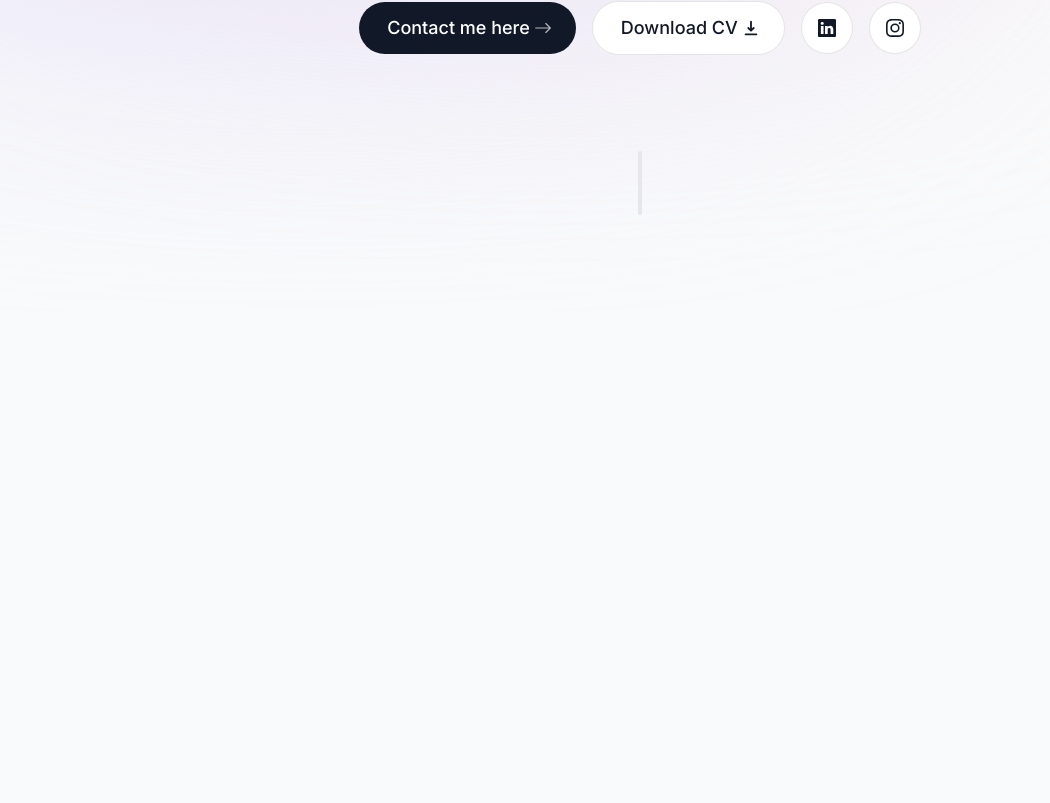
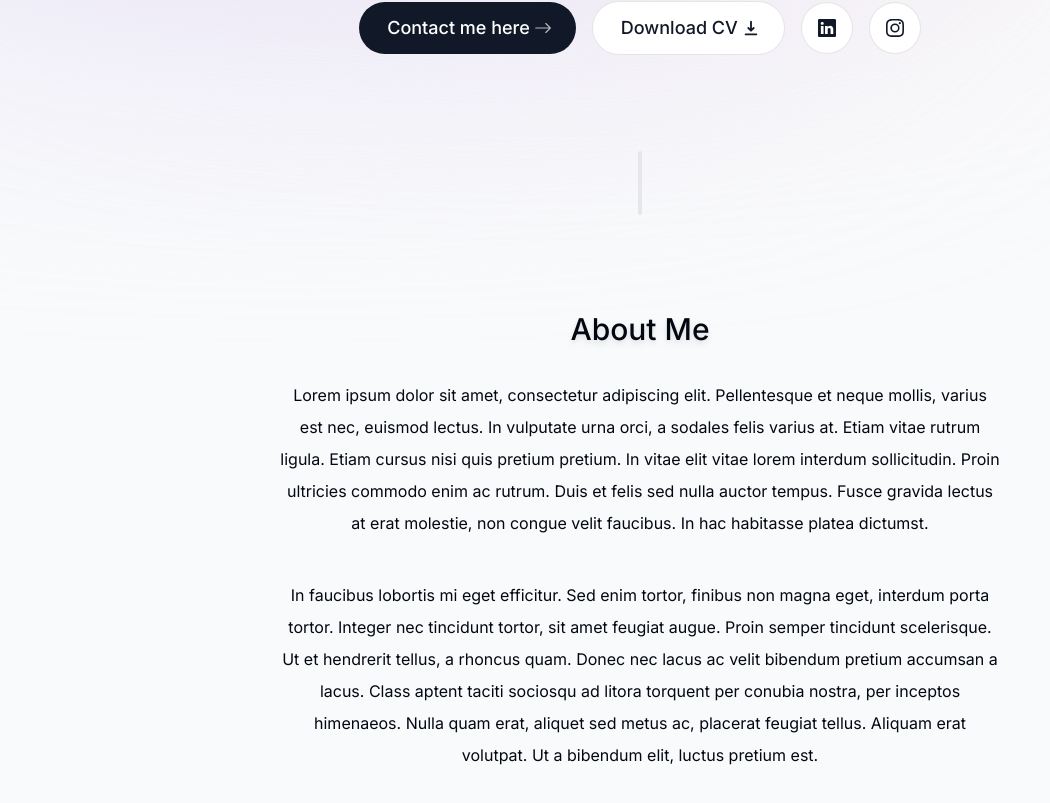
Before and after one commit to jerryhong21/portfolio-website, a Next.js app: page / in a window 1280 px wide. Shown: the part 565-1368 px from the top of the page, without its empty margins (0-1050 px from the left). Before the commit the page ends 876 px from the top, so only its background shows below. Built offline with nearby package versions, Linux system fonts and the light colour scheme.

Commit message:
implemented 'about' section + styling

```diff
--- a/app/page.tsx
+++ b/app/page.tsx
@@ -1,6 +1,7 @@
 import Intro from "@/components/intro";
 import Header from "@/components/header";
 import SectionDivider from "@/components/section-divider";
+import About from "@/components/about";
 
 export default function Home() {
 	return (
@@ -8,6 +9,7 @@ export default function Home() {
 			<Header></Header>
 			<Intro></Intro>
 			<SectionDivider></SectionDivider>
+			<About></About>
 		</main>
 	);
 }
--- /dev/null
+++ b/components/about.tsx
@@ -0,0 +1,40 @@
+"use client"
+
+import React from "react";
+import { motion } from "framer-motion";
+import SectionHeader from "./section-header";
+
+export default function About() {
+	return (
+		<section className="mb-28 max-w-[45rem] text-center leading-8 sm:mb-40">
+			<SectionHeader>About me</SectionHeader>
+			<motion.div
+				className="font-normal text-center"
+				initial={{ y: -100, opacity: 0 }}
+				animate={{ y: 0, opacity: 1 }}
+				transition={{ duration: 0.1, ease: "easeOut" }}>
+				<p className="pb-10 ">
+					Lorem ipsum dolor sit amet, consectetur adipiscing elit.
+					Pellentesque et neque mollis, varius est nec, euismod
+					lectus. In vulputate urna orci, a sodales felis varius at.
+					Etiam vitae rutrum ligula. Etiam cursus nisi quis pretium
+					pretium. In vitae elit vitae lorem interdum sollicitudin.
+					Proin ultricies commodo enim ac rutrum. Duis et felis sed
+					nulla auctor tempus. Fusce gravida lectus at erat molestie,
+					non congue velit faucibus. In hac habitasse platea dictumst.
+				</p>
+				<p className="pb-10">
+					In faucibus lobortis mi eget efficitur. Sed enim tortor,
+					finibus non magna eget, interdum porta tortor. Integer nec
+					tincidunt tortor, sit amet feugiat augue. Proin semper
+					tincidunt scelerisque. Ut et hendrerit tellus, a rhoncus
+					quam. Donec nec lacus ac velit bibendum pretium accumsan a
+					lacus. Class aptent taciti sociosqu ad litora torquent per
+					conubia nostra, per inceptos himenaeos. Nulla quam erat,
+					aliquet sed metus ac, placerat feugiat tellus. Aliquam erat
+					volutpat. Ut a bibendum elit, luctus pretium est.
+				</p>
+			</motion.div>
+		</section>
+	);
+}
--- /dev/null
+++ b/components/section-header.tsx
@@ -0,0 +1,18 @@
+import React from "react";
+import { motion } from "framer-motion";
+
+type SectionHeadingProps = {
+	children: React.ReactNode;
+};
+
+export default function SectionHeader({ children }: SectionHeadingProps) {
+	return (
+		<motion.h2
+			className="flex justify-center items-center text-center text-3xl capitalize font-medium mb-8 drop-shadow-md"
+			initial={{ opacity: 0 }}
+			animate={{ opacity: 1 }}
+			transition={{ duration: 0.2 }}>
+			{children}
+		</motion.h2>
+	);
+}
```
